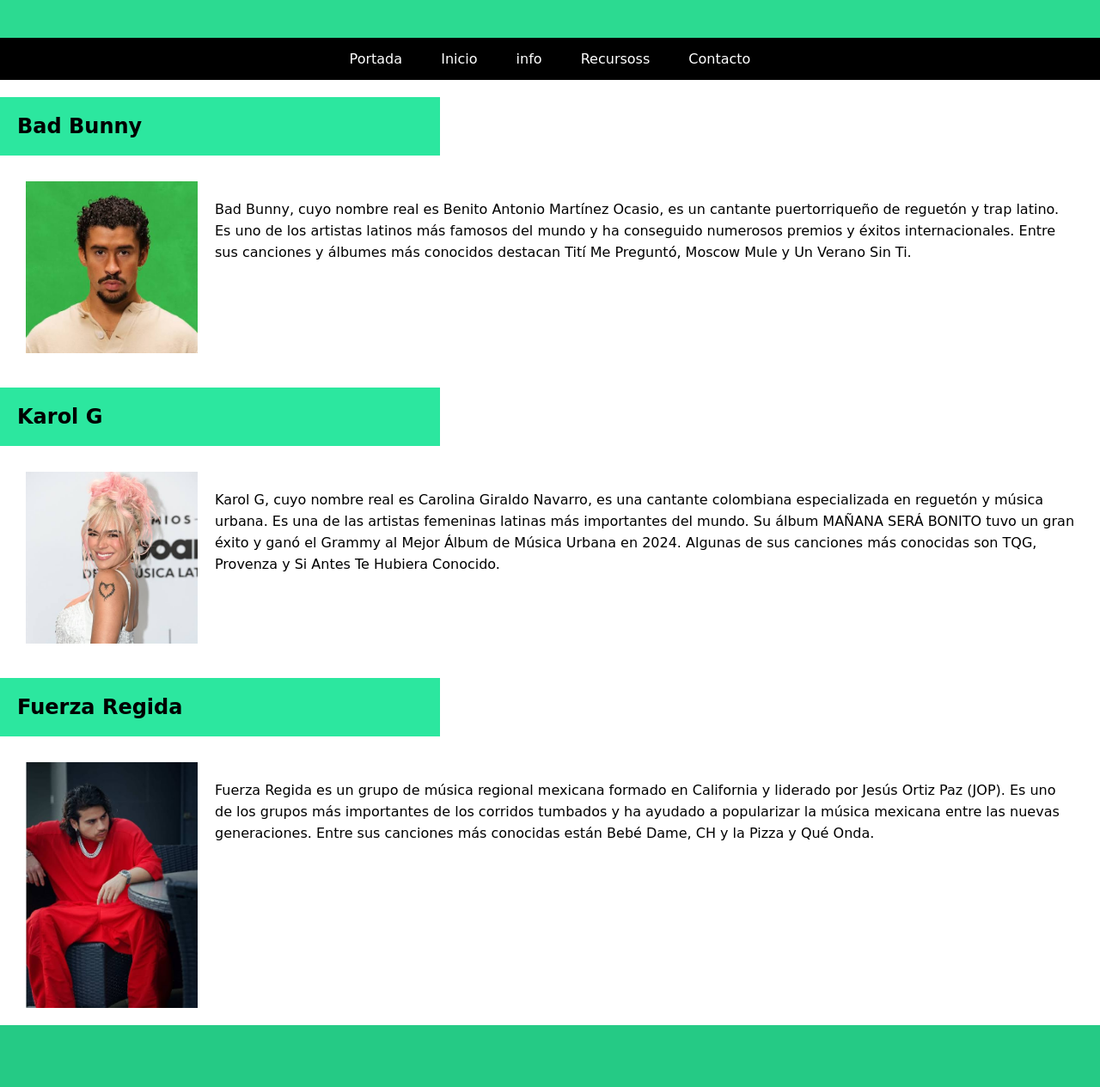
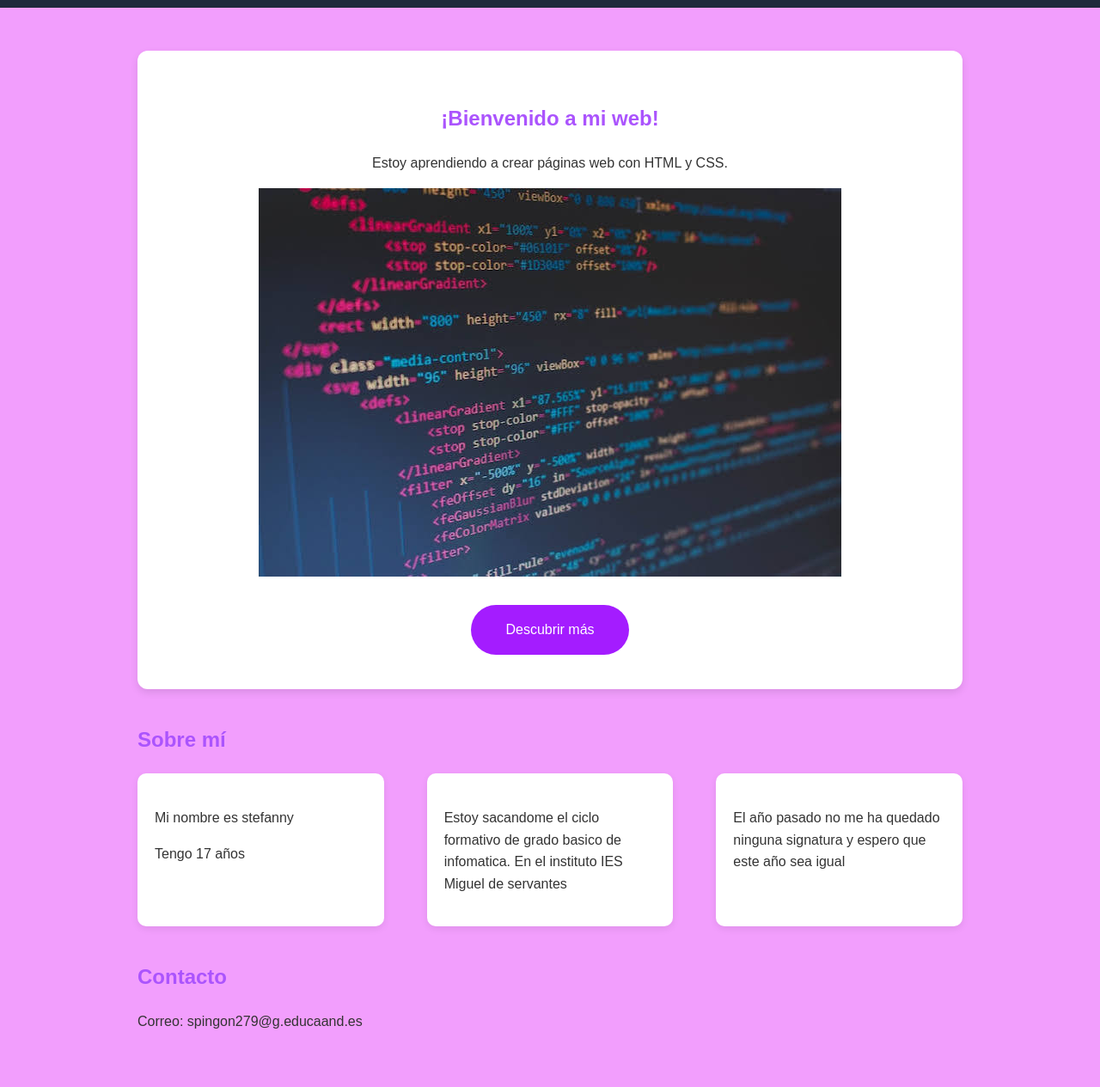
Before and after one commit to tefy279/tefy279.github.io, a plain HTML site: page index.html in a window 1280 px wide. Shown: the part 254-1519 px from the top of the page at 86% size. Drawn offline with Linux system fonts and the light colour scheme; a web font is replaced by a local one.

Commit message:
Add files via upload

````diff
--- a/index.html
+++ b/index.html
@@ -1,57 +1,68 @@
+
 <!DOCTYPE html>
 <html lang="es">
 <head>
     <meta charset="UTF-8">
-    <meta http-equiv="X-UA-Compatible" content="IE=edge">
     <meta name="viewport" content="width=device-width, initial-scale=1.0">
-    <title>Plantilla Amarillo</title>
-    <link rel="stylesheet" href="estilos.css">
+    <title>stefanny lizect</title>
+    <link rel="stylesheet" href="style.css">
 </head>
 <body>
+
     <header>
-        <img src="Spotify.svg.webp" width="100" alt="logo">
-        <h2>spotify</h2>
-        <h1>Top 3 mejores cantantes latinos en spotify</h1>
+        <h1>stefanny lizeth</h1>
+        <p>Aprendiendo HTML y CSS</p>
     </header>
+
     <nav>
-         <a href="portada.html">Portada</a>
-        <a href="index.html">Inicio</a>
-        <a href="info.html">info</a>
-        <a href="recursos.html">Recursoss</a>
-        <a href="contacto.html">Contacto</a>
+        <a href="#inicio">Inicio</a>
+        <a href="#sobre-mi">Sobre mí</a>
+        <a href="#contacto">Contacto</a>
+    </nav>
 
- </nav>
     <main>
-        <article>
-            <h2>Bad Bunny</h2>
-            <div class="contenido">
-                <img src="Bad Bunny.jpg"  alt="img1">
-                <p>Bad Bunny, cuyo nombre real es Benito Antonio Martínez Ocasio, es un cantante puertorriqueño de reguetón y trap latino. Es uno de los artistas latinos más famosos del mundo y ha conseguido numerosos premios y éxitos internacionales. Entre sus canciones y álbumes más conocidos destacan Tití Me Preguntó, Moscow Mule y Un Verano Sin Ti.
+        <section id="inicio" class="presentacion">
+            <h2>¡Bienvenido a mi web!</h2>
+            <p>Estoy aprendiendo a crear páginas web con HTML y CSS.</p>
+            <img src="images.jpg" alt="Imagen de ejemplo">
+            <br><br>
+            <button onclick="alert('¡Gracias por visitar mi web!')">Descubrir más</button>
+        </section>
 
-</p>
+        <section id="sobre-mi">
+            <h2>Sobre mí</h2>
 
+            <div class="tarjetas">
+                <article class="tarjeta">
+                    <h3></h3>
+                    <p>Mi nombre es stefanny <p></p>Tengo 17 años</p>
+                </article>
+
+                <article class="tarjeta">
+                    <h3></h3>
+                    <p>Estoy sacandome el ciclo formativo de grado basico de infomatica. En el instituto IES Miguel de servantes</p>
+                </article>
+
+                <article class="tarjeta">
+                    <h3></h3>
+                    <p>El año pasado no me ha quedado ninguna signatura y espero que este año sea igual </p>
+                </article>
+
+
+                </article>
             </div>
-        </article>
-        <article>
-            <h2> Karol G </h2>
-            <div class="contenido">
-                <img src="Karol g.jpg" alt="img1">
-                <p> Karol G, cuyo nombre real es Carolina Giraldo Navarro, es una cantante colombiana especializada en reguetón y música urbana. Es una de las artistas femeninas latinas más importantes del mundo. Su álbum MAÑANA SERÁ BONITO tuvo un gran éxito y ganó el Grammy al Mejor Álbum de Música Urbana en 2024. Algunas de sus canciones más conocidas son TQG, Provenza y Si Antes Te Hubiera Conocido.</p>
+        </section>
 
-        </article>
-        <article>
-            <h2>Fuerza Regida</h2>
-            <div class="contenido">
-                <img src="fuerza regida.jpg "  alt="img1">
-                <p>Fuerza Regida es un grupo de música regional mexicana formado en California y liderado por Jesús Ortiz Paz (JOP). Es uno de los grupos más importantes de los corridos tumbados y ha ayudado a popularizar la música mexicana entre las nuevas generaciones. Entre sus canciones más conocidas están Bebé Dame, CH y la Pizza y Qué Onda.</p>
+        <section id="contacto">
+            <h2>Contacto</h2>
+            <p>Correo: spingon279@g.educaand.es</p>
+        </section>
+    </main>
 
-            </div>
-        </article>
-        <div class="info">
-            <p></p>
-            <img src="person.svg" alt="circulo">
-        </div>
-    </main>
-    <footer><p>Stefanny Lizeth Pinzon Gonzalez</p><h3>Tefy - 2026</h3></footer>
+    <footer>
+        <p>© 2026 Mi primera página web</p>
+    </footer>
+
 </body>
 </html>
+```
--- /dev/null
+++ b/style.css
@@ -0,0 +1,215 @@
+/* Estilos generales */
+
+* {
+
+    box-sizing: border-box;
+
+}
+
+body {
+
+    font-family: Arial, sans-serif;
+
+    margin: 0;
+
+    background-color: #f29efd;
+
+    color: #333;
+
+    line-height: 1.6;
+
+}
+
+/* Cabecera */
+
+header {
+
+    background-color: #b760f1;
+
+    color: white;
+
+    text-align: center;
+
+    padding: 35px 20px;
+
+}
+
+header h1 {
+
+    margin: 0;
+
+    font-size: 50px;
+
+}
+
+/* Menú de navegación */
+
+nav {
+
+    background-color: #1e293b;
+
+    text-align: center;
+
+    padding: 15px;
+
+}
+
+nav a {
+
+    color: white;
+
+    text-decoration: none;
+
+    margin: 0 15px;
+
+    font-weight: bold;
+
+}
+
+nav a:hover {
+
+    color: #93c5fd;
+
+}
+
+/* Contenido principal */
+
+main {
+
+    max-width: 1000px;
+
+    margin: 30px auto;
+
+    padding: 20px;
+
+}
+
+section {
+
+    margin-bottom: 40px;
+
+}
+
+h2 {
+
+    color: #ab54fd;
+
+}
+
+/* Presentación */
+
+.presentacion {
+
+    background-color: white;
+
+    text-align: center;
+
+    padding: 40px 20px;
+
+    border-radius: 12px;
+
+    box-shadow: 0 4px 10px rgba(0, 0, 0, 0.1);
+
+}
+
+/* Botón */
+
+button {
+
+    background-color: #a41cff;
+
+    color: white;
+
+    border: none;
+
+    padding: 20px 40px;
+
+    border-radius: 50px;
+
+    cursor: pointer;
+
+    font-size: 16px;
+
+}
+
+button:hover {
+
+    background-color: #9d63d3;
+
+}
+
+/* Tarjetas */
+
+.tarjetas {
+
+    display: flex;
+
+    gap: 50px;
+
+    flex-wrap: wrap;
+
+}
+
+.tarjeta {
+
+    flex: 1;
+
+    min-width: 200px;
+
+    background-color: white;
+
+    padding: 20px;
+
+    border-radius: 10px;
+
+    box-shadow: 0 3px 8px rgba(0, 0, 0, 0.08);
+
+    transition: transform 0.3s;
+
+}
+
+.tarjeta:hover {
+
+    transform: translateY(-5px);
+
+}
+
+/* Pie de página */
+
+footer {
+
+    background-color: #1e293b;
+
+    color: white;
+
+    text-align: center;
+
+    padding: 20px;
+
+}
+
+/* Adaptación a móviles */
+
+@media (max-width: 600px) {
+
+    header h1 {
+
+        font-size: 28px;
+
+    }
+
+    nav a {
+
+        display: inline-block;
+
+        margin: 5px 8px;
+
+    }
+
+    .tarjetas {
+
+        flex-direction: column;
+
+    }
+
+}
````
Also changed, not shown: images.jpg (added).
